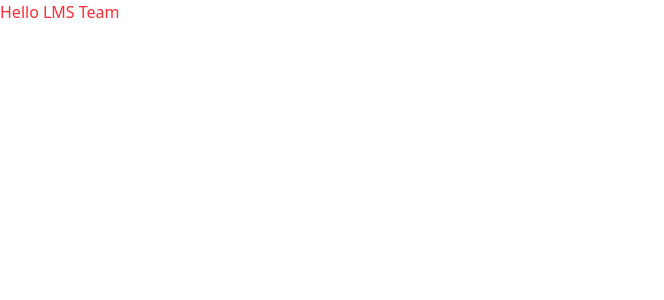
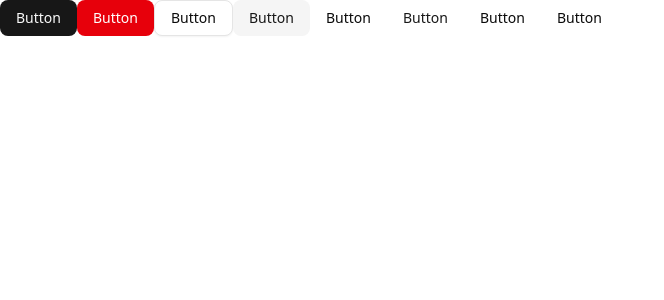
Before and after one commit to aashikur/eduverse-lms-platform, a Next.js app: page / in a window 1280 px wide. Shown: the top 300 px of the page, without its empty margins (0-664 px from the left). Built offline with nearby package versions, Linux system fonts and the light colour scheme.

Commit message:
shadCN button added

```diff
--- a/package.json
+++ b/package.json
@@ -9,6 +9,7 @@
     "lint": "eslint"
   },
   "dependencies": {
+    "@radix-ui/react-slot": "^1.2.3",
     "class-variance-authority": "^0.7.1",
     "clsx": "^2.1.1",
     "lucide-react": "^0.548.0",
--- a/src/app/page.tsx
+++ b/src/app/page.tsx
@@ -1,8 +1,16 @@
+import { Button } from "@/components/ui/button";
 
-export default function Home() {
+export default function HomePage() {
   return (
     <div>
-      <h1 className="text-red-500">Hello LMS Team </h1>
+     <Button>Button</Button>
+     <Button variant="destructive">Button</Button>
+     <Button variant="outline">Button</Button>
+     <Button variant="secondary">Button</Button>
+     <Button variant="ghost">Button</Button>
+     <Button variant="link">Button</Button>
+     <Button variant="icon">Button</Button>
+     <Button variant="icon-sm">Button</Button>
     </div>
   );
 }
--- /dev/null
+++ b/src/components/ui/button.tsx
@@ -0,0 +1,60 @@
+import * as React from "react"
+import { Slot } from "@radix-ui/react-slot"
+import { cva, type VariantProps } from "class-variance-authority"
+
+import { cn } from "@/lib/utils"
+
+const buttonVariants = cva(
+  "inline-flex items-center justify-center gap-2 whitespace-nowrap rounded-md text-sm font-medium transition-all disabled:pointer-events-none disabled:opacity-50 [&_svg]:pointer-events-none [&_svg:not([class*='size-'])]:size-4 shrink-0 [&_svg]:shrink-0 outline-none focus-visible:border-ring focus-visible:ring-ring/50 focus-visible:ring-[3px] aria-invalid:ring-destructive/20 dark:aria-invalid:ring-destructive/40 aria-invalid:border-destructive",
+  {
+    variants: {
+      variant: {
+        default: "bg-primary text-primary-foreground hover:bg-primary/90",
+        destructive:
+          "bg-destructive text-white hover:bg-destructive/90 focus-visible:ring-destructive/20 dark:focus-visible:ring-destructive/40 dark:bg-destructive/60",
+        outline:
+          "border bg-background shadow-xs hover:bg-accent hover:text-accent-foreground dark:bg-input/30 dark:border-input dark:hover:bg-input/50",
+        secondary:
+          "bg-secondary text-secondary-foreground hover:bg-secondary/80",
+        ghost:
+          "hover:bg-accent hover:text-accent-foreground dark:hover:bg-accent/50",
+        link: "text-primary underline-offset-4 hover:underline",
+      },
+      size: {
+        default: "h-9 px-4 py-2 has-[>svg]:px-3",
+        sm: "h-8 rounded-md gap-1.5 px-3 has-[>svg]:px-2.5",
+        lg: "h-10 rounded-md px-6 has-[>svg]:px-4",
+        icon: "size-9",
+        "icon-sm": "size-8",
+        "icon-lg": "size-10",
+      },
+    },
+    defaultVariants: {
+      variant: "default",
+      size: "default",
+    },
+  }
+)
+
+function Button({
+  className,
+  variant,
+  size,
+  asChild = false,
+  ...props
+}: React.ComponentProps<"button"> &
+  VariantProps<typeof buttonVariants> & {
+    asChild?: boolean
+  }) {
+  const Comp = asChild ? Slot : "button"
+
+  return (
+    <Comp
+      data-slot="button"
+      className={cn(buttonVariants({ variant, size, className }))}
+      {...props}
+    />
+  )
+}
+
+export { Button, buttonVariants }
```
Also changed, not shown: 1 other file (tests, documents, lock files or other folders).
